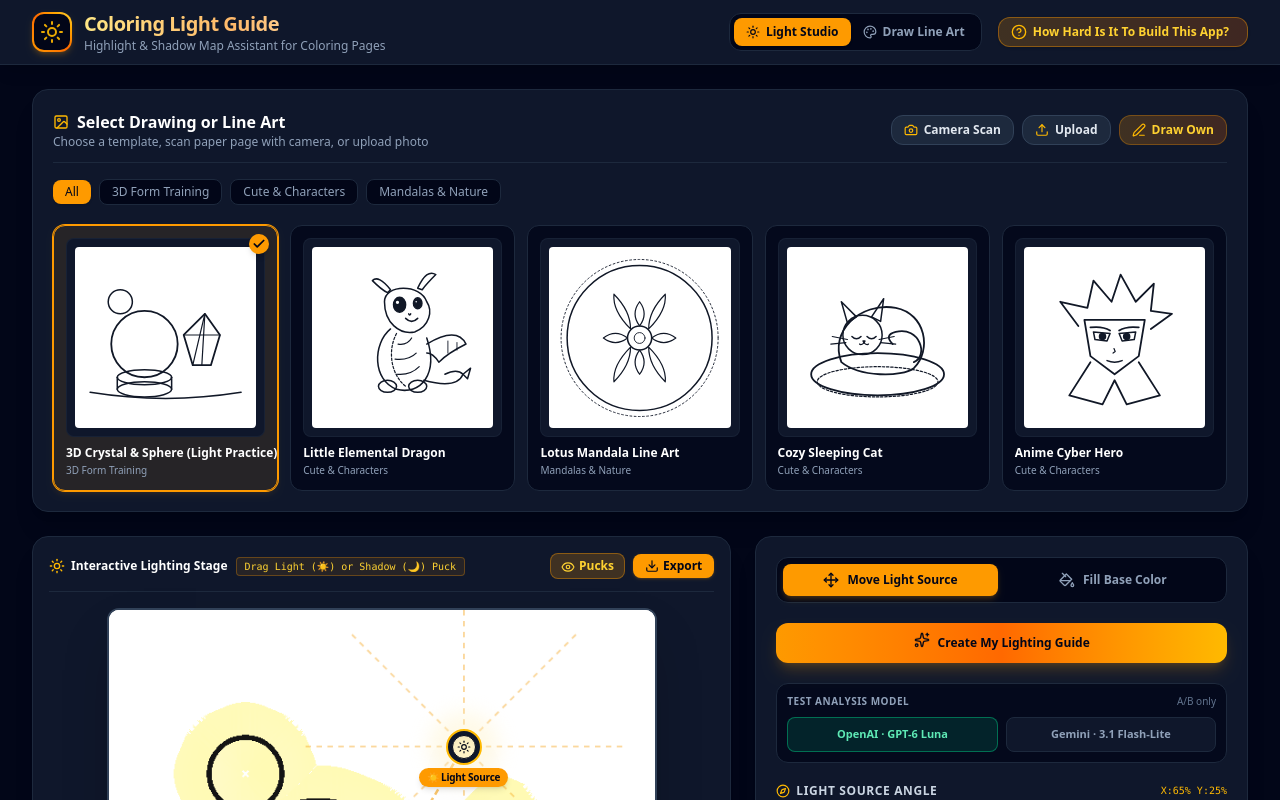
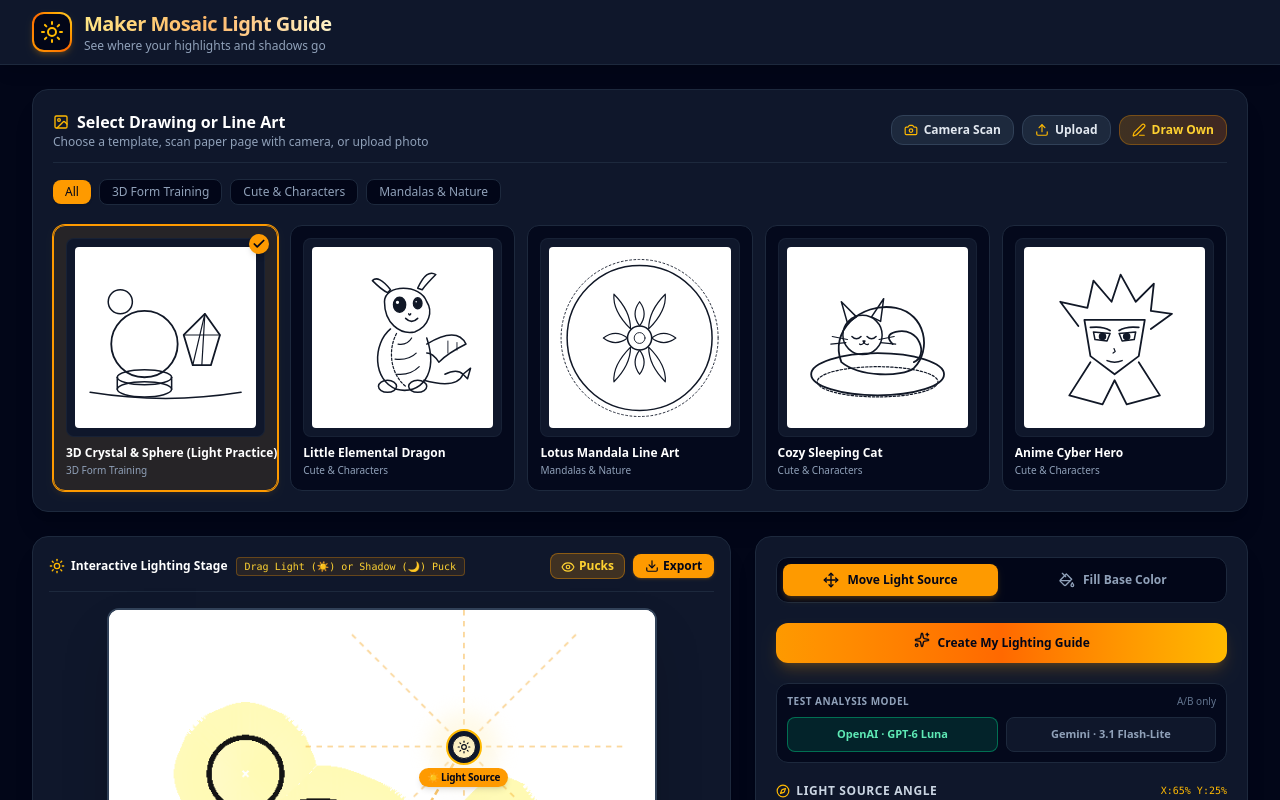
Before and after one commit to SarahFletcher86/Maker-Mosaic-Light-Studio, a React (Vite) app: page / in a window 1280 px wide. Shown: the top 800 px of the page. Built offline with nearby package versions, Linux system fonts and the light colour scheme.

Commit message:
Simplify app header for focused light guide flow

```diff
--- a/src/components/Header.tsx
+++ b/src/components/Header.tsx
@@ -1,72 +1,24 @@
 import React from 'react';
-import { Sun, Sparkles, HelpCircle, Palette, Camera } from 'lucide-react';
+import { Sun } from 'lucide-react';
 
-interface HeaderProps {
-  onOpenTechExplainer: () => void;
-  activeTab: 'studio' | 'draw';
-  setActiveTab: (tab: 'studio' | 'draw') => void;
-}
-
-export const Header: React.FC<HeaderProps> = ({
-  onOpenTechExplainer,
-  activeTab,
-  setActiveTab
-}) => {
+export const Header: React.FC = () => {
   return (
     <header className="bg-slate-900 border-b border-slate-800 text-white sticky top-0 z-30 shadow-lg">
-      <div className="max-w-7xl mx-auto px-4 sm:px-6 lg:px-8 h-16 flex items-center justify-between">
-        {/* App Logo */}
+      <div className="max-w-7xl mx-auto px-4 sm:px-6 lg:px-8 h-16 flex items-center">
         <div className="flex items-center space-x-3">
           <div className="w-10 h-10 rounded-xl bg-gradient-to-tr from-amber-500 via-orange-500 to-amber-300 p-0.5 shadow-md shadow-amber-500/20">
             <div className="w-full h-full bg-slate-950 rounded-[10px] flex items-center justify-center">
-              <Sun className="w-6 h-6 text-amber-400 animate-pulse" />
+              <Sun className="w-6 h-6 text-amber-400" />
             </div>
           </div>
           <div>
             <h1 className="text-xl font-bold tracking-tight bg-gradient-to-r from-amber-200 via-orange-300 to-amber-100 bg-clip-text text-transparent">
-              Coloring Light Guide
+              Maker Mosaic Light Guide
             </h1>
             <p className="text-xs text-slate-400 font-medium">
-              Highlight & Shadow Map Assistant for Coloring Pages
+              See where your highlights and shadows go
             </p>
           </div>
-        </div>
-
-        {/* Tab Switcher & Tech Q&A Button */}
-        <div className="flex items-center space-x-2 sm:space-x-4">
-          <div className="bg-slate-950 p-1 rounded-xl border border-slate-800 flex items-center">
-            <button
-              onClick={() => setActiveTab('studio')}
-              className={`flex items-center space-x-1.5 px-3 py-1.5 rounded-lg text-xs font-semibold transition-all ${
-                activeTab === 'studio'
-                  ? 'bg-amber-500 text-slate-950 shadow-sm'
-                  : 'text-slate-400 hover:text-white hover:bg-slate-800/50'
-              }`}
-            >
-              <Sun className="w-3.5 h-3.5" />
-              <span>Light Studio</span>
-            </button>
-            <button
-              onClick={() => setActiveTab('draw')}
-              className={`flex items-center space-x-1.5 px-3 py-1.5 rounded-lg text-xs font-semibold transition-all ${
-                activeTab === 'draw'
-                  ? 'bg-amber-500 text-slate-950 shadow-sm'
-                  : 'text-slate-400 hover:text-white hover:bg-slate-800/50'
-              }`}
-            >
-              <Palette className="w-3.5 h-3.5" />
-              <span>Draw Line Art</span>
-            </button>
-          </div>
-
-          <button
-            onClick={onOpenTechExplainer}
-            className="flex items-center space-x-1.5 bg-gradient-to-r from-amber-500/20 to-orange-500/20 hover:from-amber-500/30 hover:to-orange-500/30 text-amber-300 border border-amber-500/40 px-3 py-1.5 rounded-xl text-xs font-semibold transition-all shadow-sm hover:shadow-amber-500/10 active:scale-95"
-          >
-            <HelpCircle className="w-4 h-4 text-amber-400" />
-            <span className="hidden md:inline">How Hard Is It To Build This App?</span>
-            <span className="md:hidden">Tech Guide</span>
-          </button>
         </div>
       </div>
     </header>
```
